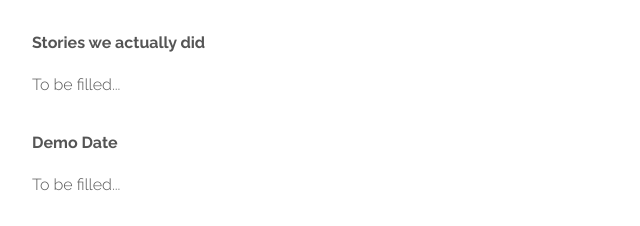
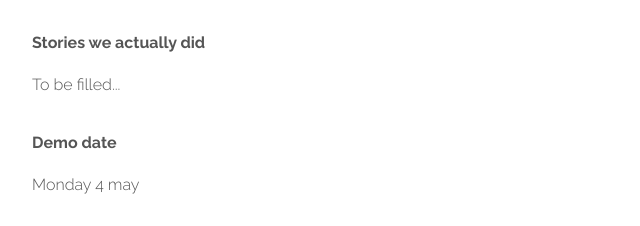
Before and after one commit to PegasusKTH/pegasus-projectpage.github.io, a plain HTML site: page index.html in a window 1280 px wide. Shown: the part 1842-2068 px from the top of the page, 0-640 px from the left. Drawn offline with Linux system fonts and the light colour scheme.

Commit message:
Update index.html

```diff
--- a/index.html
+++ b/index.html
@@ -163,8 +163,8 @@ $(document).ready(function(){
 								<p>Have a working prototype of the entire product</p>
 								<h4>Stories we actually did</h4>
 								<p>To be filled...</p>
-								<h4>Demo Date</h4>
-								<p>To be filled...</p>
+								<h4>Demo date</h4>
+								<p>Monday 4 may</p>
 								<h4>Daily Scrums</h4>
 								<p>08.00-08.15 every morning</p>
 
```
